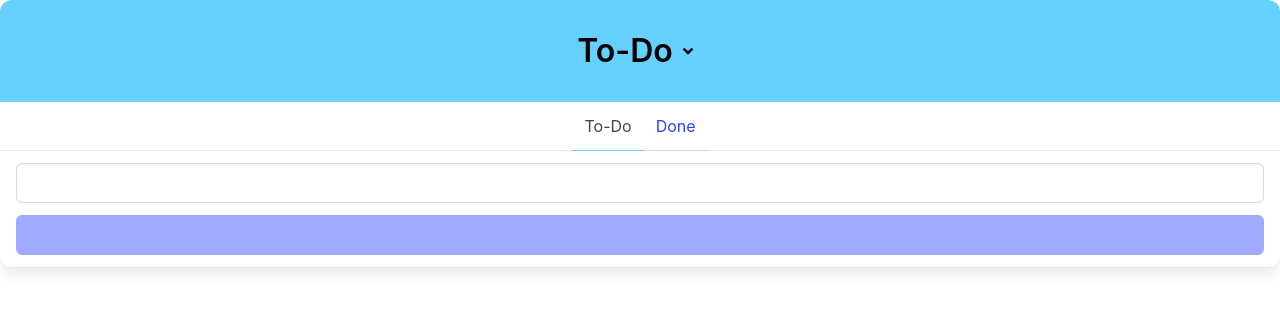
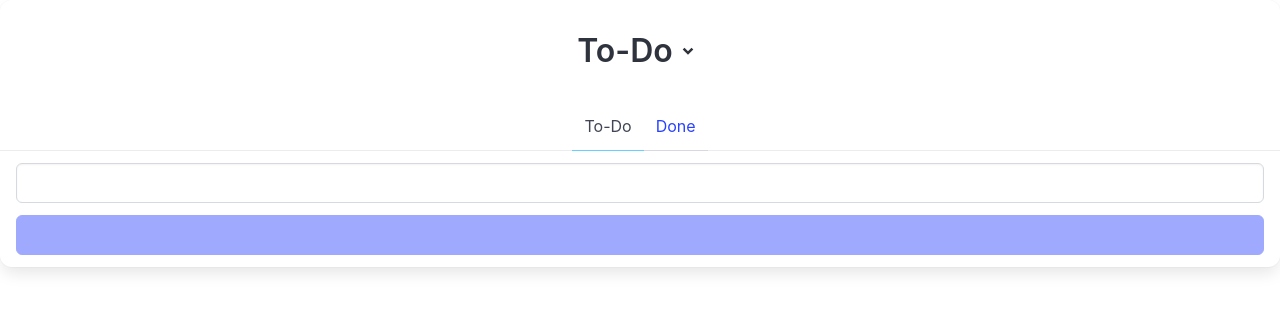
Before and after one commit to tgj/react-todos, a React (Create React App) app: page / in a window 1280 px wide. Shown: the top 312 px of the page. Built offline with nearby package versions, Linux system fonts and the light colour scheme.

Commit message:
Remove blue background, make light/dark mode friendlier

```diff
--- a/src/App.css
+++ b/src/App.css
@@ -67,6 +67,9 @@
 
 .list-name {
   font-size: 2rem;
-  color: black;
   font-weight: 600;
 }
+
+.panel-heading {
+  background-color: transparent;
+}
--- a/src/App.js
+++ b/src/App.js
@@ -215,7 +215,7 @@ function App() {
                 }}
               >
                 <h1 className="list-name">{current.name}</h1>
-                <RiArrowDropDownLine color="black" size={30} />
+                <RiArrowDropDownLine size={30} />
               </button>
             </div>
             <div
```
